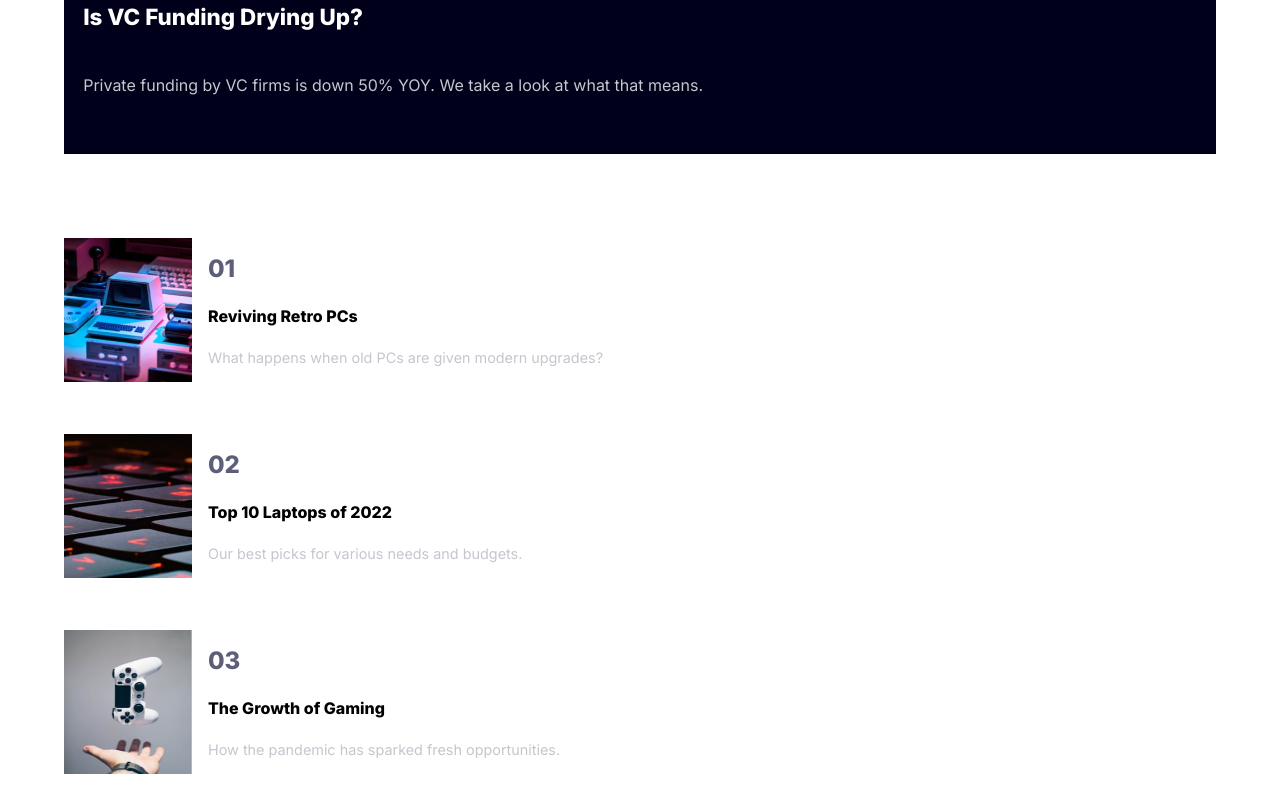
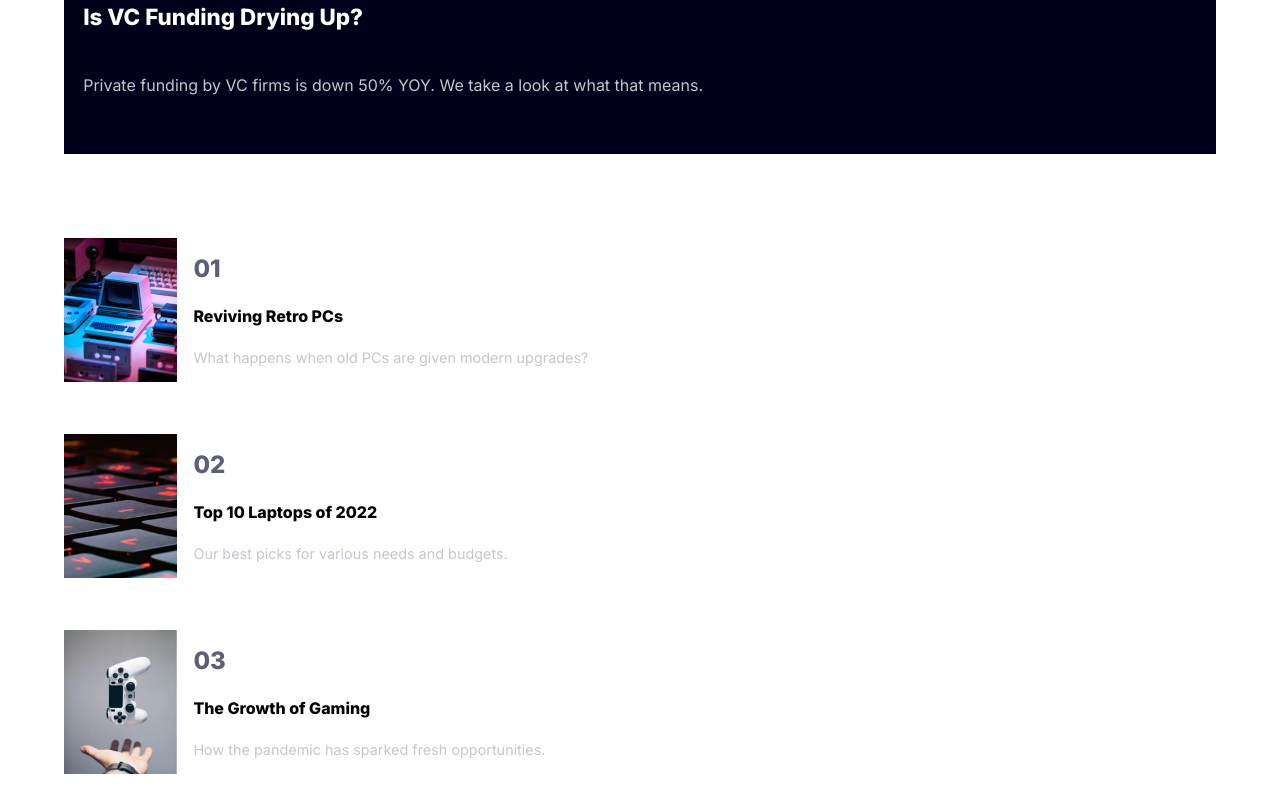
Before and after one commit to ehtachi/newspage-home, a plain HTML site: page index.html in a window 1280 px wide. Shown: the part 1190-2002 px from the top of the page. Drawn offline with Linux system fonts and the light colour scheme.

Commit message:
1 image error fixed

```diff
--- a/style.css
+++ b/style.css
@@ -184,7 +184,7 @@
 }
 
 .article img{
-    width: 8rem;
+    max-width: 8rem;
     height: 9rem;
 }
 
```
